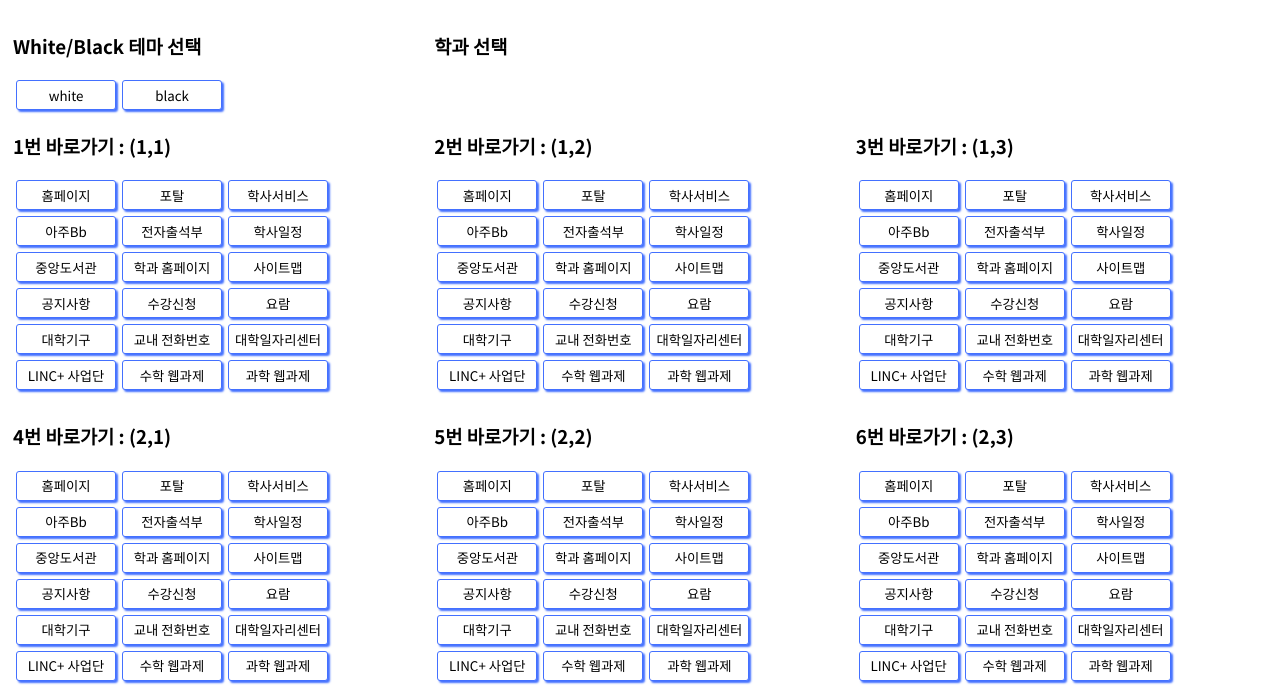
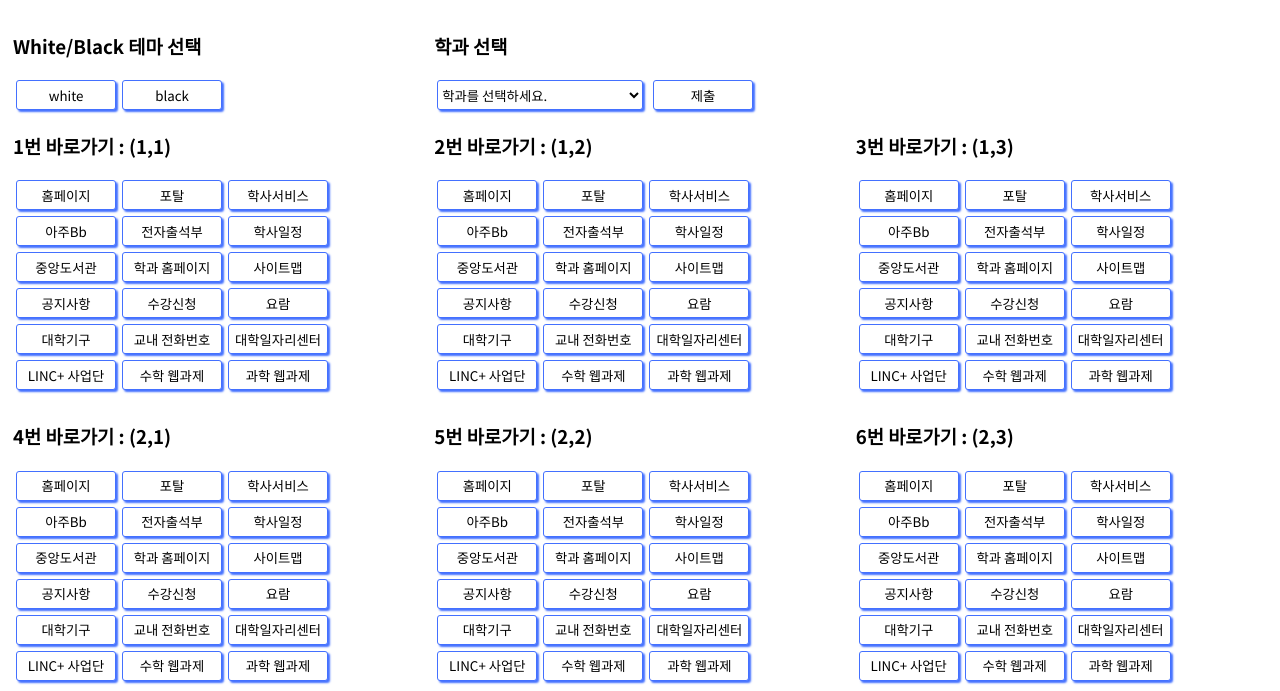
Before and after one commit to GENYF/Ajou-Swift, a browser extension: page options/options.html in a window 1280 px wide. Shown: the top 691 px of the page. Drawn offline with Linux system fonts and the light colour scheme.

Commit message:
Update options
Add Department

```diff
--- a/background.js
+++ b/background.js
@@ -1,5 +1,5 @@
 chrome.runtime.onInstalled.addListener(function() {
-    chrome.storage.sync.set({Color : "white", Link1: "홈페이지", Link2: "포탈", Link3: "학사서비스", Link4: "아주Bb", Link5: "전자출석부", Link6: "학사일정", Link7: "요람", Link8: "중앙도서관", Link9: "사이트맵"}, function() {
+    chrome.storage.sync.set({Color : "white", Department : "학과 홈페이지", Link1: "홈페이지", Link2: "포탈", Link3: "학사서비스", Link4: "아주Bb", Link5: "전자출석부", Link6: "학사일정", Link7: "요람", Link8: "중앙도서관", Link9: "사이트맵"}, function() {
         console.log();
     });
 });
--- a/options/options.css
+++ b/options/options.css
@@ -14,7 +14,7 @@ body {
 	grid-column: span 1;
 	margin: 5px;
 }
-.button-department {
+.button-select-department {
 	grid-column: span 2;
 	margin: 5px;
 }
@@ -42,3 +42,14 @@ button:focus {
 	color: white;
 	outline: 0px;
 }
+/*셀렉트 버튼과 일반 버튼 간격 조정하기*/
+select{
+	background-color: white;
+	border: 1px solid #4370ff;
+	border-radius: 3px 3px 3px 3px;
+	box-shadow: 2px 2px 2px #4370ff;
+	font-family: inherit;
+	height: 30px;
+	margin: 3px;
+	width: 206px;
+}
--- a/options/options.html
+++ b/options/options.html
@@ -16,11 +16,15 @@
         <div id="button-color"></div>
       </div>
 
-      <div class="button-department">
+      <div class="button-select-department">
         <div>
           <h3>학과 선택</h3>
         </div>
-        <div id="button-department"></div>
+        <div id="button-department">
+          <select id="select-department">
+            <option value="학과 홈페이지">학과를 선택하세요.</option>
+          </select>
+        </div>
       </div>
 
       <div class="button-link">
--- a/options/options.js
+++ b/options/options.js
@@ -1,29 +1,54 @@
 const itemColor = ["white", "black"];
 const itemLink = ["홈페이지", "포탈", "학사서비스", "아주Bb", "전자출석부", "학사일정", "중앙도서관", "학과 홈페이지", "사이트맵", "공지사항", "수강신청", "요람", "대학기구", "교내 전화번호", "대학일자리센터", "LINC+ 사업단", "수학 웹과제", "과학 웹과제"];
-const itemDepartment = ["소프트웨어학과"]
+const itemDepartment = ["소프트웨어학과", "국방디지털융합과", "미디어학과"];
 
 window.onload = function(){
-    ItemColorOptions(document.getElementById('button-color'), itemColor);
+    itemColorOptions(document.getElementById('button-color'), itemColor);
+
+    itemDepartmentOptions(document.getElementById('select-department'), document.getElementById('button-department'), itemDepartment);
 
     for (let i = 1; i <= 9; i++){
-        ItemLinkOptions(document.getElementById(`button-link-${i}`), itemLink, i);
+        itemLinkOptions(document.getElementById(`button-link-${i}`), itemLink, i);
     }
 }
 
-function ItemColorOptions(page, itemColor) {
+function itemColorOptions(page, itemColor) {
     for (let item of itemColor) {
         let button = document.createElement('button');
-        button.textContent = item
+        button.textContent = item;
         button.addEventListener('click', function() {
             chrome.storage.sync.set({Color: item}, function() {
                 console.log(item);
             });
         });
-    page.appendChild(button);
+
+        page.appendChild(button);
     }
 }
 
-function ItemLinkOptions(page, itemLink, num) {
+function itemDepartmentOptions(selectPage, buttonPage, itemDepartment){
+    for (let item of itemDepartment) {
+        var select = document.createElement('option');
+        select.setAttribute('value', item);
+        select.innerText = item;
+
+        selectPage.appendChild(select);
+    }
+
+    let button = document.createElement('button');
+    button.textContent = "제출";
+    button.addEventListener('click', function() {
+        let data = selectPage.options[selectPage.selectedIndex].value;
+
+        chrome.storage.sync.set({Department: data}, function() {
+            console.log(data);
+        });
+    });
+
+    buttonPage.appendChild(button);
+}
+
+function itemLinkOptions(page, itemLink, num) {
     for (let item of itemLink) {
         let button = document.createElement('button');
         button.textContent = item
@@ -32,6 +57,7 @@ function ItemLinkOptions(page, itemLink, num) {
                 console.log(item);
             });
         });
-    page.appendChild(button);
+
+        page.appendChild(button);
     }
 }
```
